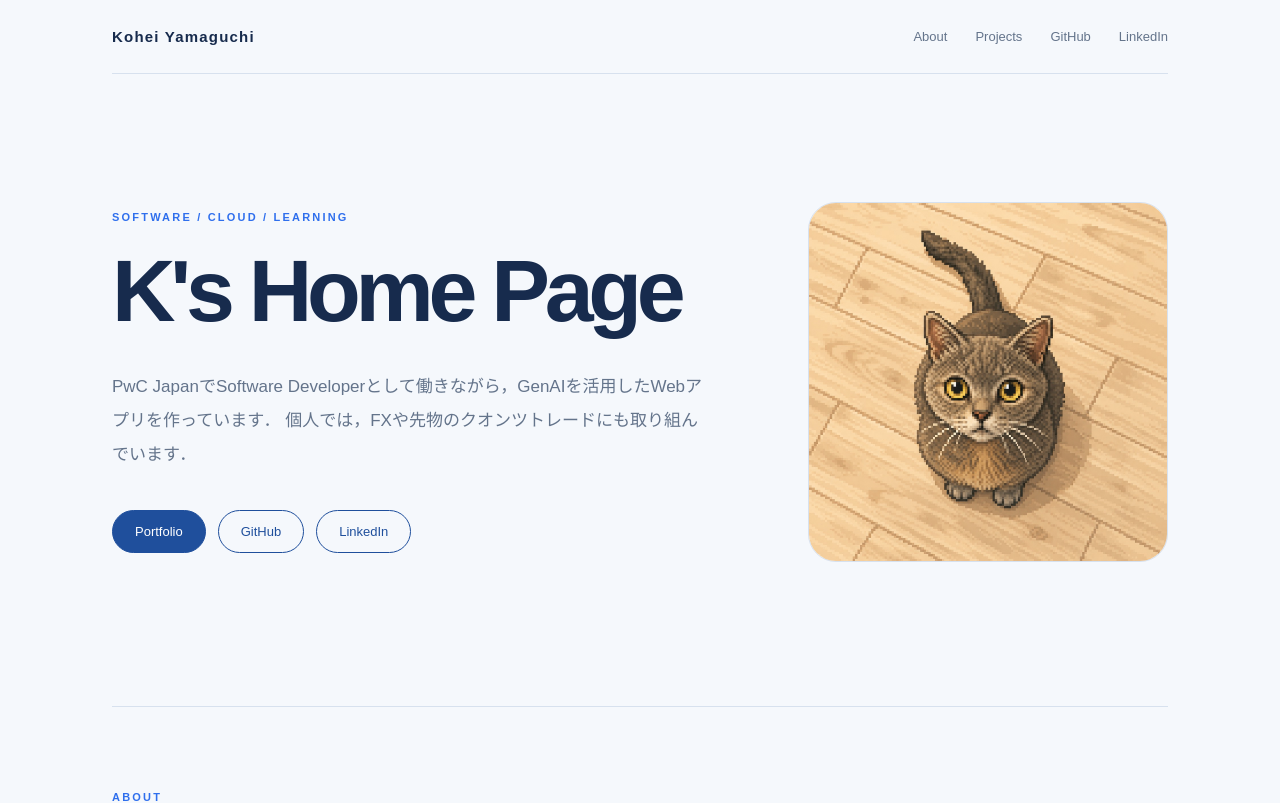
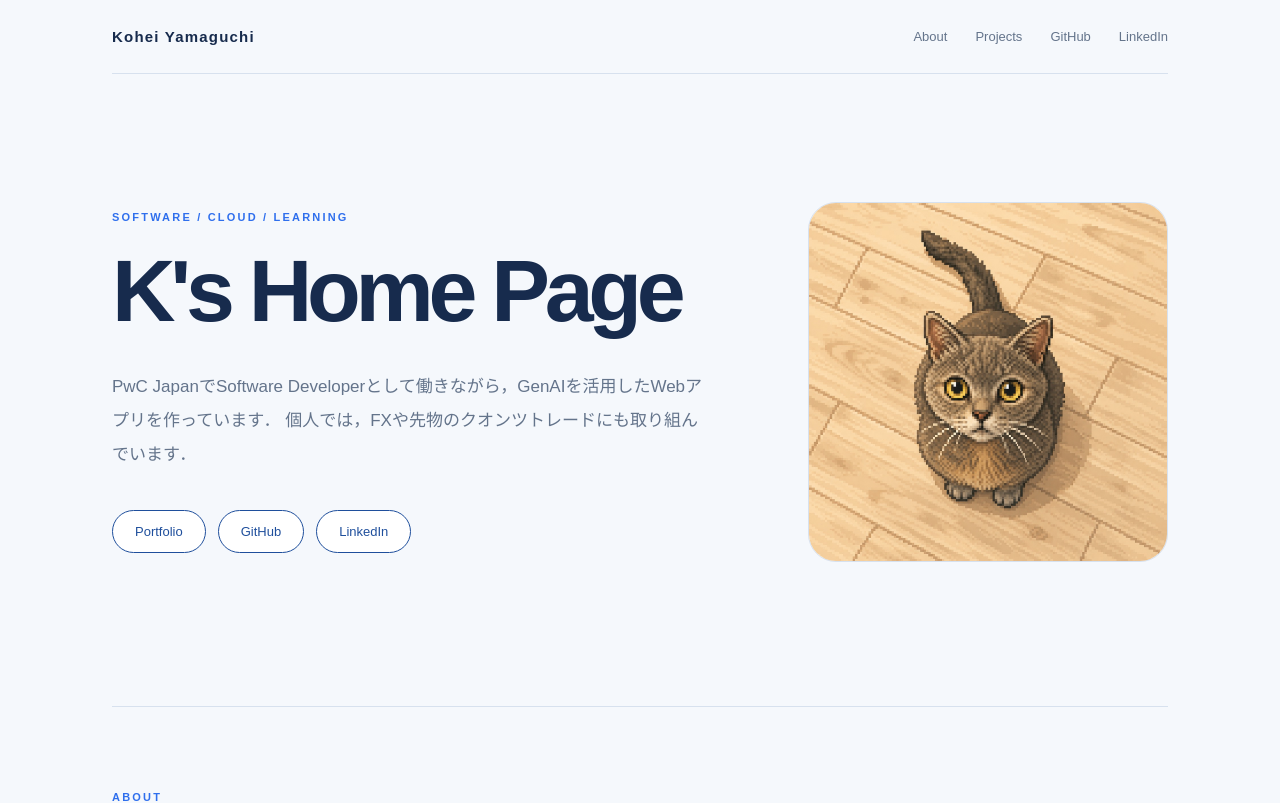
Before and after one commit to K0he1/koheiyamaguchi-portfolio, a Next.js app: page / in a window 1280 px wide. Shown: the top 803 px of the page. Built offline with nearby package versions, Linux system fonts and the light colour scheme.

Commit message:
Refactor button styles for improved hover effects and color consistency

```diff
--- a/app/globals.css
+++ b/app/globals.css
@@ -48,9 +48,20 @@ a { color: inherit; text-decoration: none; }
 .profile-facts dt { color: var(--accent); font-size: 11px; font-weight: 800; letter-spacing: .12em; }
 .profile-facts dd { color: var(--ink); font-size: 14px; margin: 0; }
 .hero-links { display: flex; flex-wrap: wrap; gap: 12px; margin-top: 38px; }
-.button { border: 1px solid var(--primary); border-radius: 999px; font-size: 13px; padding: 13px 22px; }
-.button-primary { background: var(--primary); color: white; }
-.button-secondary { color: var(--primary); }
+.button {
+  background: white;
+  border: 1px solid var(--primary);
+  border-radius: 999px;
+  color: var(--primary);
+  font-size: 13px;
+  padding: 13px 22px;
+  transition: background-color .2s ease, color .2s ease;
+}
+.button:hover,
+.button:focus-visible {
+  background: var(--primary);
+  color: white;
+}
 
 .section { border-top: 1px solid var(--line); padding: 84px 0; }
 .section h2 { font-size: 42px; letter-spacing: -.05em; margin: 0; }
```
